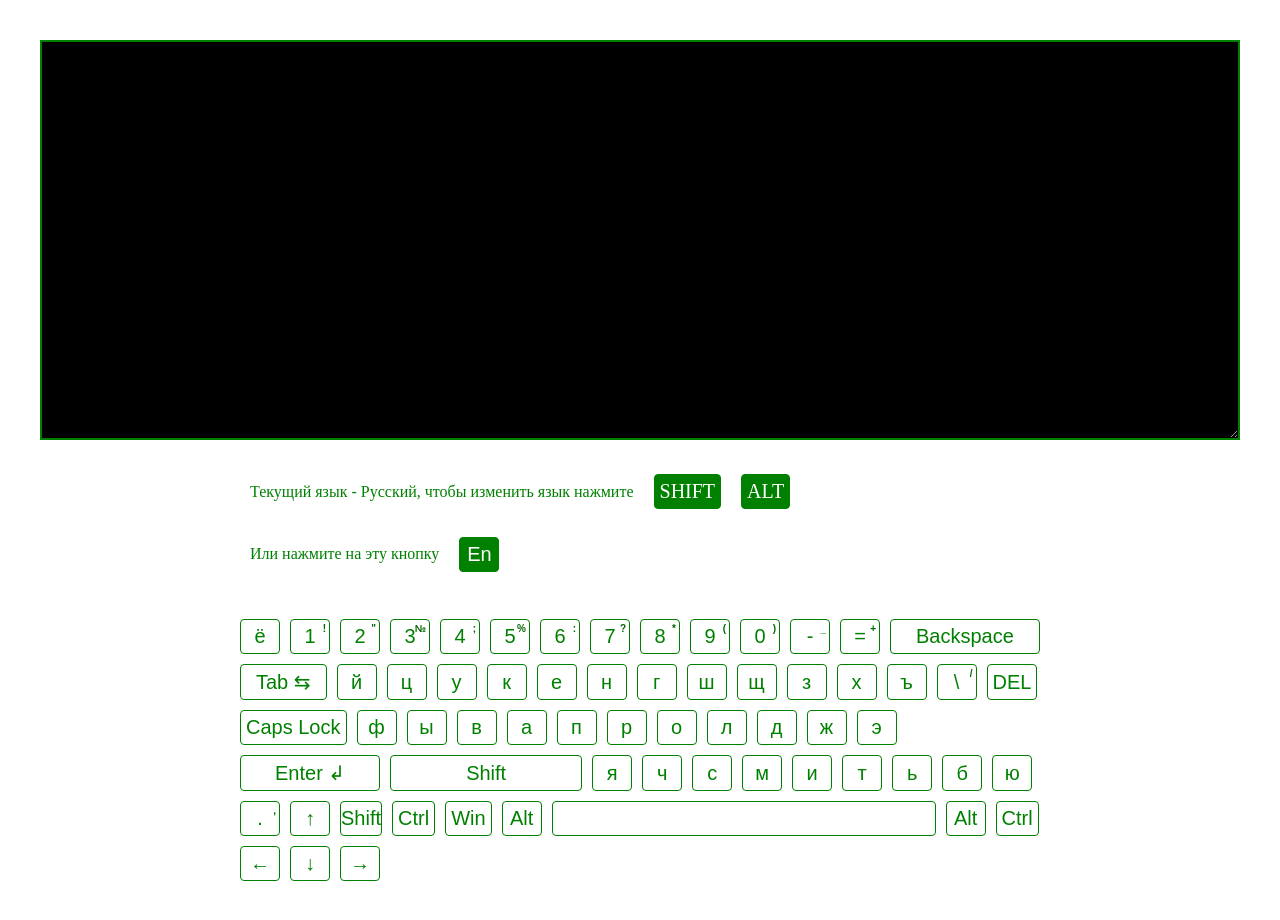
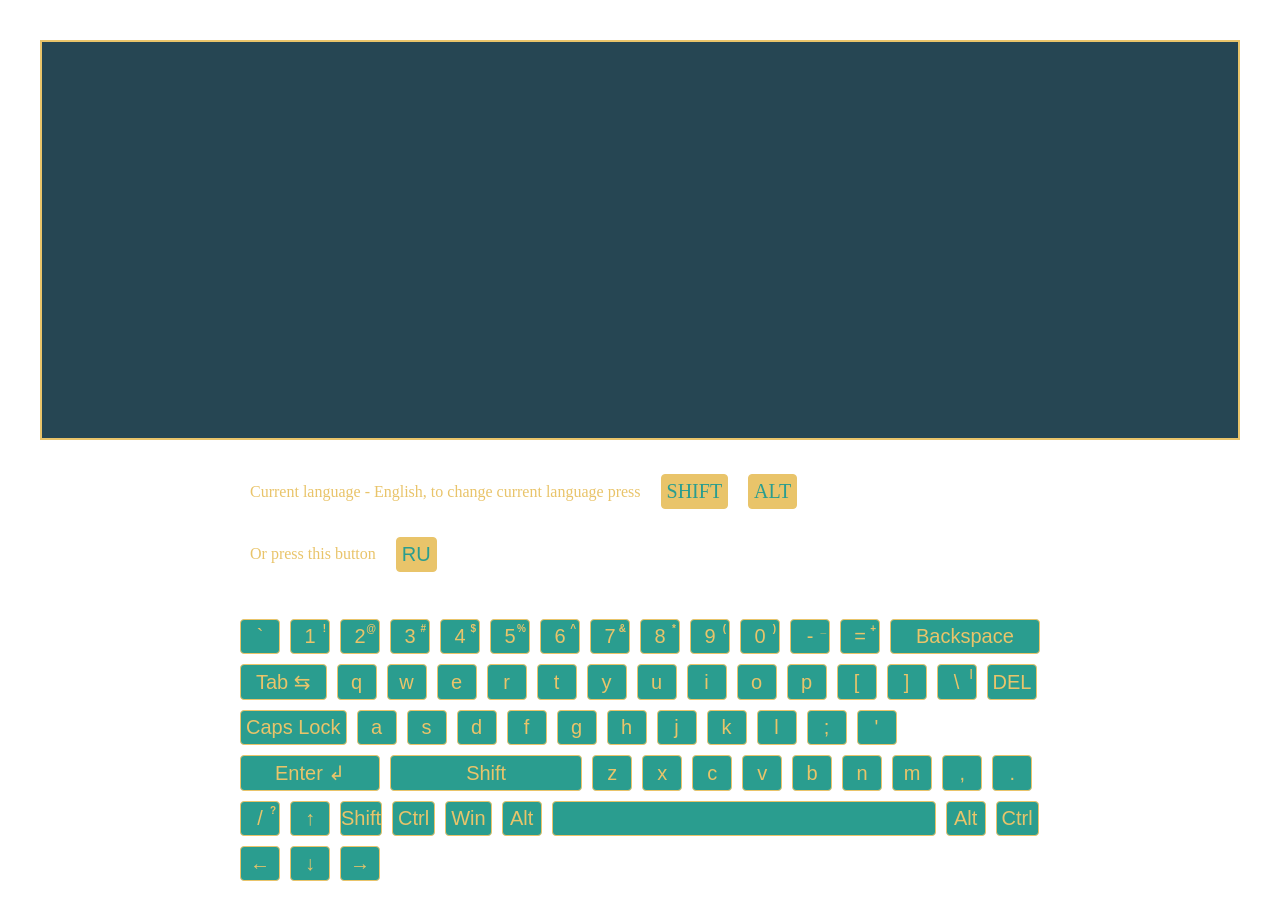
Before and after one commit to misochenk0/rs-school, a website: page index.html in a window 1280 px wide. Drawn offline with Linux system fonts and the light colour scheme.

Commit message:
refactor: move color declaration to css variables

```diff
--- a/script.js
+++ b/script.js
@@ -420,7 +420,7 @@ document.addEventListener("DOMContentLoaded", () => {
 	if(sessionStorage.getItem("lang")) {
 		k.initKeyboard(sessionStorage.getItem("lang"))
 	} else {
-		k.initKeyboard("ru")
+		k.initKeyboard("en")
 	}
 
 })
--- a/style.css
+++ b/style.css
@@ -6,19 +6,30 @@ body {
 	width: 100%;
 	height: 100%;
 	margin: 0;
+	--color-theme: green;
+	--color-bg: black;
+	--letters: #fff;
 }
+
+body{
+	--color-theme: #e9c46a;
+	--color-bg: #264653;
+	--letters: #2a9d8f;
+}
+
 * {
 	box-sizing: border-box;
 }
 
 .text-area {
 	width: 100%;
-	border: 2px solid green;
+	border: 2px solid var(--color-theme);
 	min-height: 400px;
-	background: black;
-	color: green;
+	background: var(--color-bg);
+	color: var(--color-theme);
 	font-size: 18px;
 	padding: 15px;
+	resize: none;
 	line-height: 1.5;
 	font-weight: bold;
 }
@@ -36,7 +47,7 @@ body {
 	width: 100%;
 	text-align: right;
 	margin-bottom: 20px;
-	color: green;
+	color: var(--color-theme);
 	display: flex;
 	align-items: center;
 	gap: 20px;
@@ -52,8 +63,8 @@ body {
 }
 
 .lang .key-btn {
-	background: green;
-	color: #fff;
+	background: var(--color-theme);
+	color: var(--letters);
 	pointer-events: none;
 }
 .lang .change-lang-btn {
@@ -61,38 +72,38 @@ body {
 	cursor: pointer;
 }
 .lang .change-lang-btn:hover {
-	color: green;
-	background: white;
+	color: var(--color-theme);
+	background: var(--letters);
 }
 .key-btn {
-	background: none;
+	background: var(--letters);
 	border-radius: 4px;
-	border: 1px solid green;
+	border: 1px solid var(--color-theme);
 	padding: 5px;
 	min-width: 40px;
 	transition: .3s all;
 	font-size: 20px;
-	color: green;
+	color: var(--color-theme);
 	flex-shrink: 0;
 	position: relative;
 }
 .key-btn:hover {
-	box-shadow: 0 0 0 1px rgba(0, 0, 0, .3);
+	box-shadow: 0px 0px 0px 1px rgba(0, 0, 0, 0.24);
 	cursor: pointer;
 }
-/* .key-btn:focus {
-	background: green;
-	color: #fff;
-} */
+.key-btn:focus {
+	box-shadow: 0px 0px 0px .5px rgba(0, 0, 0, 0.24);
+	transform: scale(.95);
+}
 
 .key-btn.caps-lock {
-	background: green;
-	color: #fff;
+	background: var(--color-theme);
+	color: var(--letters);
 }
 
 .key-btn.press {
-	background: green;
-	color:#fff;
+	background: var(--color-theme);
+	color:var(--letters);
 }
 
 .key-btn.space {
@@ -126,7 +137,7 @@ body {
 	top: 3px;
 	right: 3px;
 	font-size: 10px;
-	color: darkgreen;
+	color: var(--color-theme);
 	font-weight: bold;
 }
 
```
